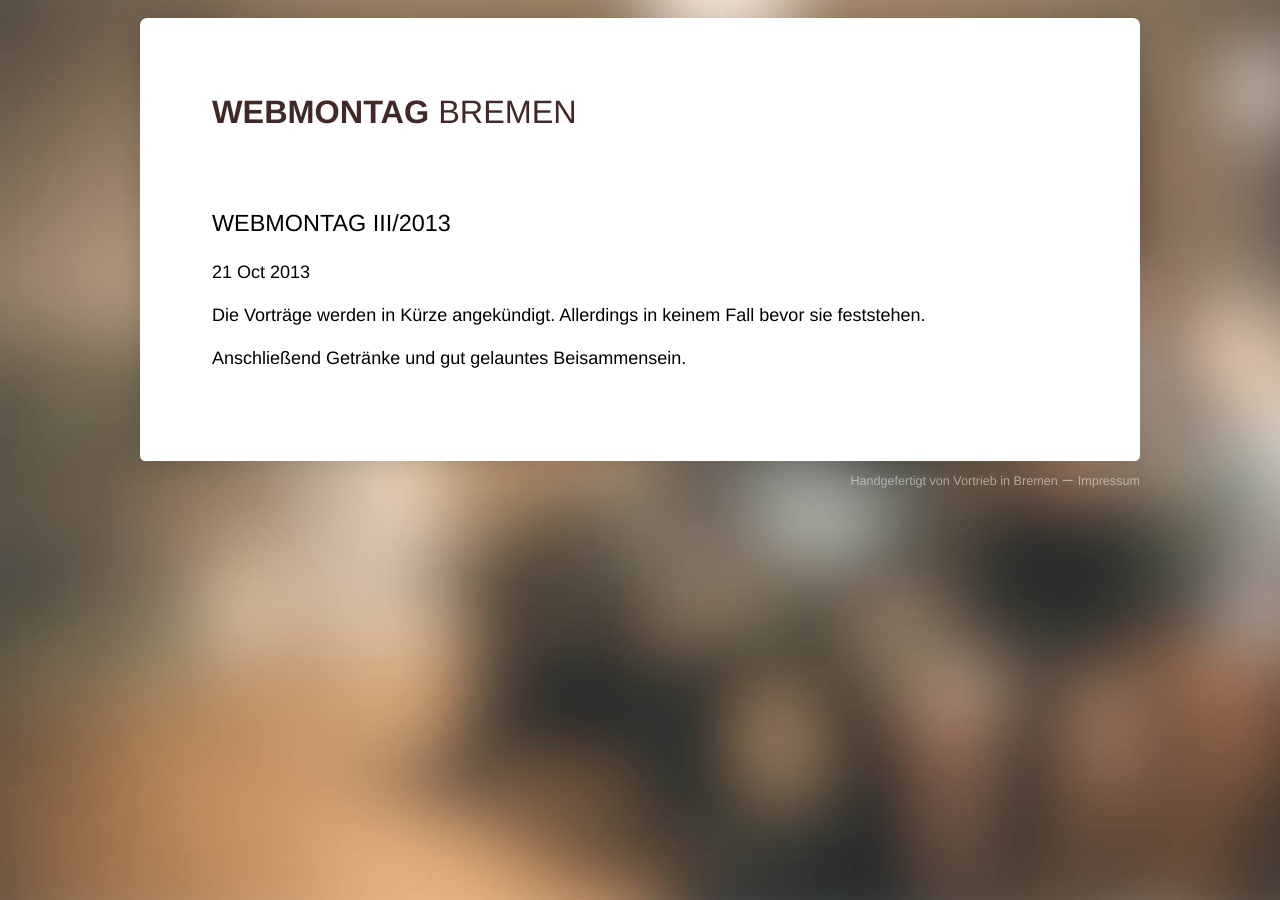
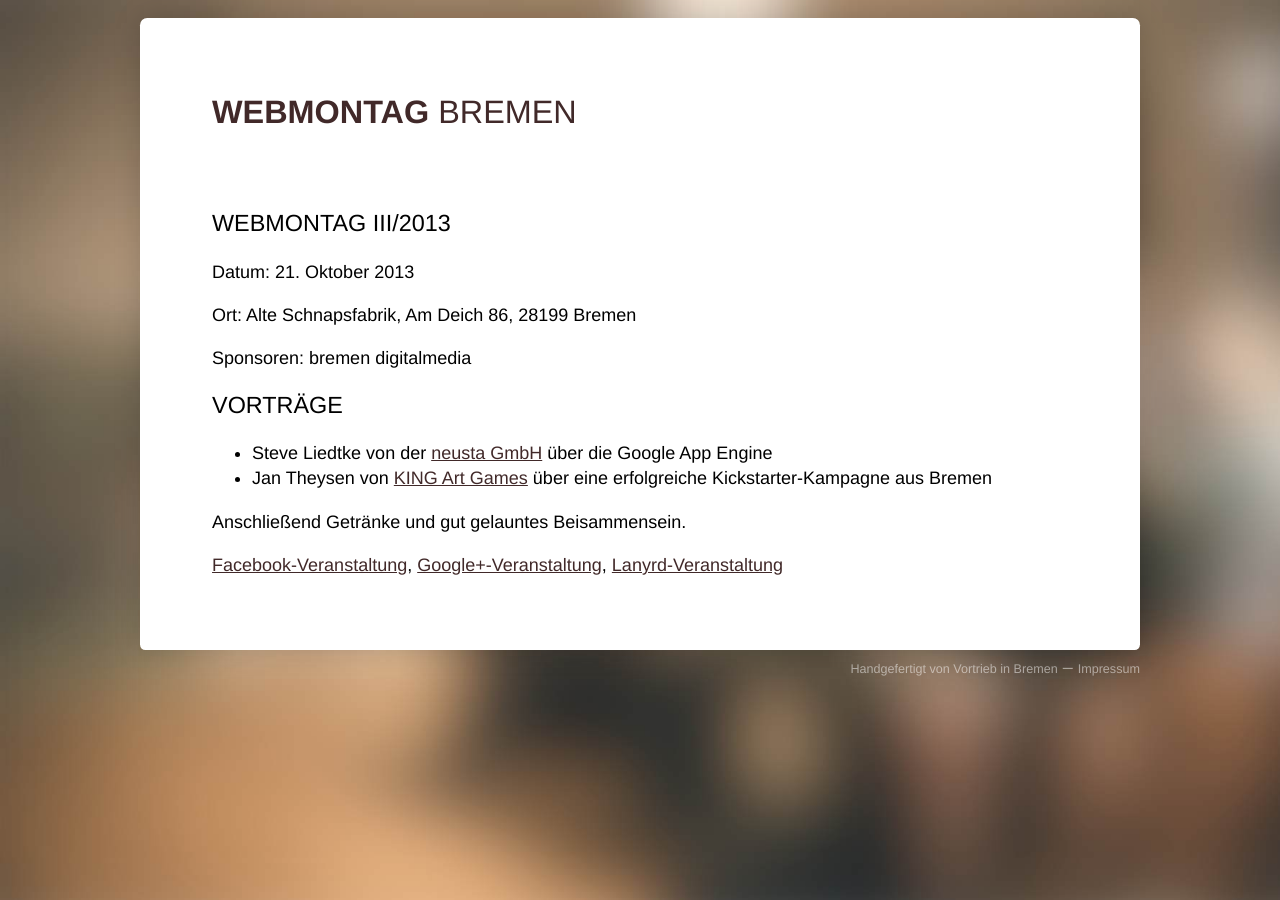
Before and after one commit to dantz/wmhb, a Jekyll site: the page built from _posts/2013-10-21-3.markdown, in a window 1280 px wide. Built offline with Jekyll 4.4.1, drawn with Linux system fonts in a browser that asks for light colours; Markdown is read by kramdown in place of the engine named in the settings.

Commit message:
content update for 3rd edition 2013

```diff
--- a/_layouts/post.html
+++ b/_layouts/post.html
@@ -3,9 +3,16 @@ layout: default
 ---
 <div class="l-slice">
 	<h2>{{ page.title }}</h2>
-	<p class="meta">{{ page.date | date_to_string }}</p>
+	<p>Datum: <time datetime="{{ page.date | %Y-%m-%d %H:%M+01:00 }}">
+         {{ page.date | date: "%d. %B %Y" | replace:"January","Januar" | replace:"Februar","February" | replace:"March","März" | replace:"May","Mai" | replace:"June","Juni" | replace:"July","Juli" | replace:"October","Oktober" | replace:"December","Dezember" }}</time></p>
+
+  <p>Ort: {{ page.address }}</p>
+
+  <p>Sponsoren: {{ page.sponsors }}</p>
 
 	<div class="post">
 	{{ content }}
 	</div>
+
+	<a href="{{ page.fb-link }}">Facebook-Veranstaltung</a>, <a href="{{ page.gplus-link }}">Google+-Veranstaltung</a>, <a href="{{ page.lanyrd-link }}">Lanyrd-Veranstaltung</a>
 </div>
--- a/_posts/2013-04-15-1.markdown
+++ b/_posts/2013-04-15-1.markdown
@@ -6,6 +6,7 @@ categories: usability js ecommerce
 fb-link: https://www.facebook.com/events/460251644051508/
 gplus-link: https://plus.google.com/b/108353097962757057557/events/co1rrfjo069ut3t4akcmoudcag8
 lanyrd-link: http://lanyrd.com/2013/webmontag-bremen/
+address: Alte Schnapsfabrik, Am Deich 86, 28199 Bremen
 sponsors: bremen digitalmedia
 ---
 
--- a/_posts/2013-07-01-2.markdown
+++ b/_posts/2013-07-01-2.markdown
@@ -6,6 +6,7 @@ categories: usability js ecommerce
 fb-link: https://www.facebook.com/events/460251644051508/
 gplus-link: https://plus.google.com/b/108353097962757057557/events/c4nplgjjolf4f54b2uurudbv82c
 lanyrd-link: http://lanyrd.com/2013/webmontag-hb/
+address: Alte Schnapsfabrik, Am Deich 86, 28199 Bremen
 sponsors: bremen digitalmedia
 ---
 
--- a/_posts/2013-10-21-3.markdown
+++ b/_posts/2013-10-21-3.markdown
@@ -6,9 +6,13 @@ categories: usability js ecommerce
 fb-link: https://www.facebook.com/events/245243858933749/
 gplus-link: https://plus.google.com/b/108353097962757057557/events/cl0ta9vd7hj7kqbbla9tbsfnvh4
 lanyrd-link: http://lanyrd.com/2013/wmhb/
+address: Alte Schnapsfabrik, Am Deich 86, 28199 Bremen
 sponsors: bremen digitalmedia
 ---
 
-Die Vorträge werden in Kürze angekündigt. Allerdings in keinem Fall bevor sie feststehen.
+## Vorträge
+
+* Steve Liedtke von der [neusta GmbH](http://www.team-neusta.de/) über die Google App Engine
+* Jan Theysen von [KING Art Games](http://kingart-games.de/) über eine erfolgreiche Kickstarter-Kampagne aus Bremen
 
 Anschließend Getränke und gut gelauntes Beisammensein.
```
